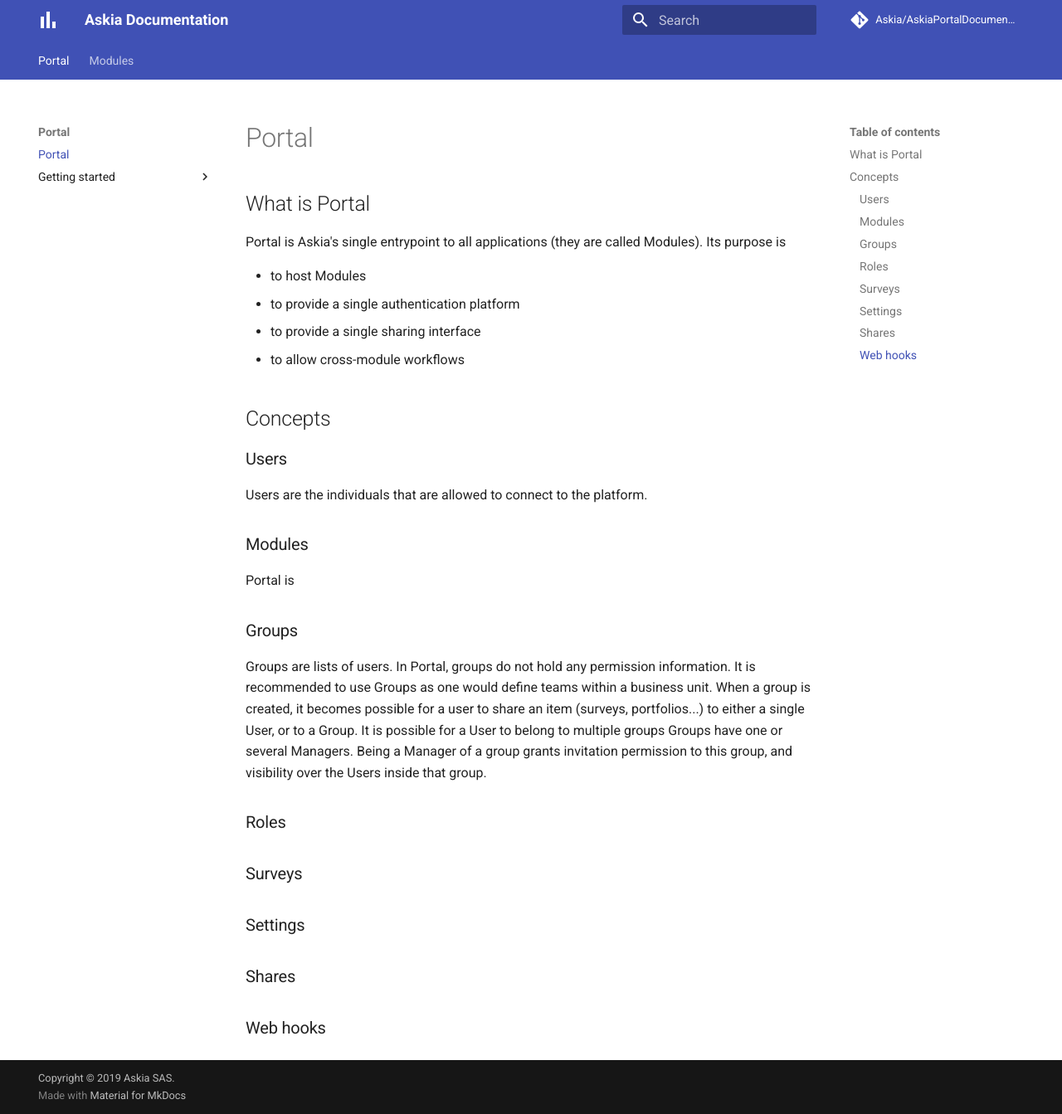
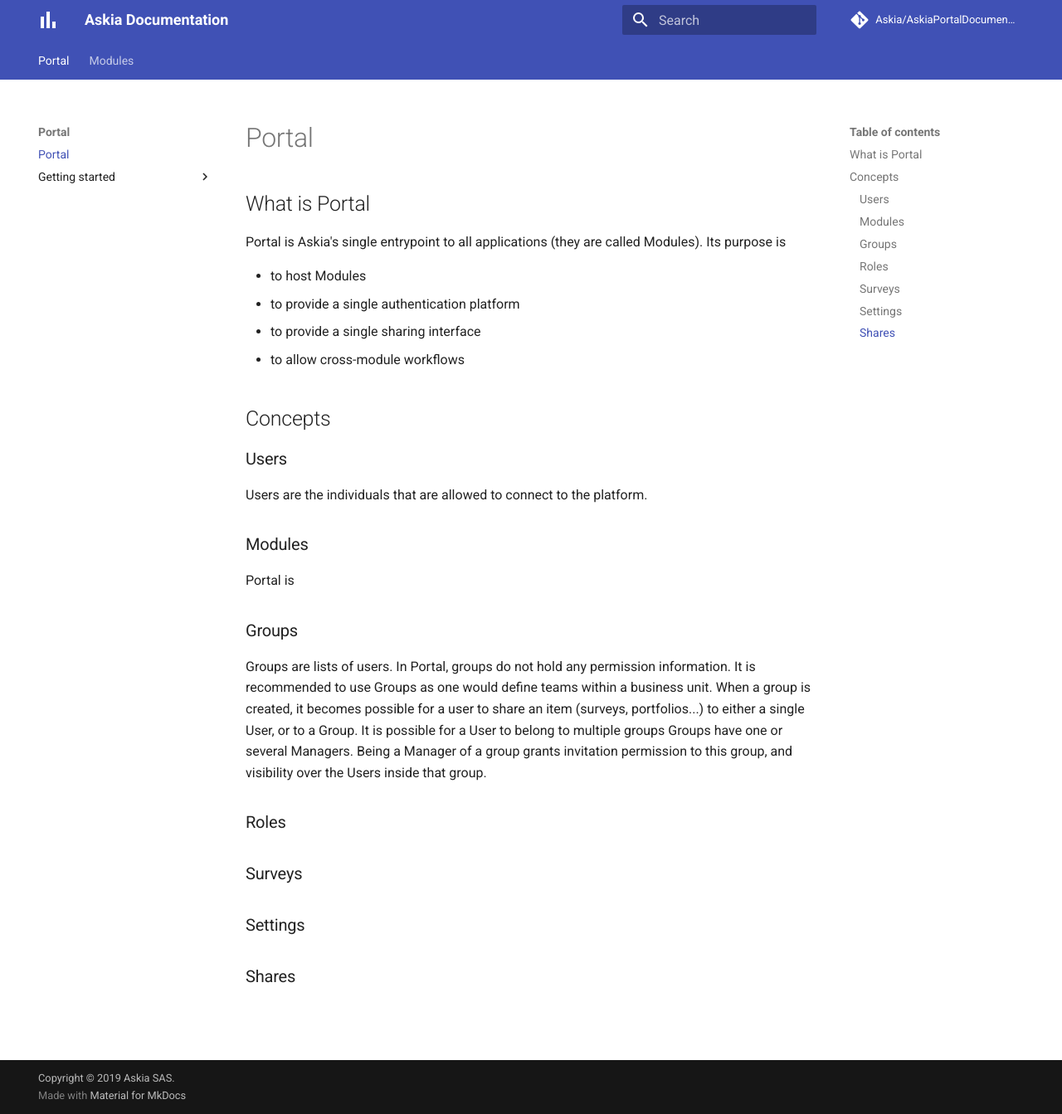
Before and after one commit to Askia/AskiaPortalDocumentation, an MkDocs documentation site: the page built from docs/Portal/index.md, in a window 1280 px wide and 1343 px high. Shown: the whole window at 83% size. Built offline with MkDocs 1.6.1 and Material for MkDocs 9.7.7, drawn with Linux system fonts in a browser that asks for light colours; comment, search, counter and statistics services are not loaded.

Commit message:
Update index.md

```diff
--- a/docs/Portal/index.md
+++ b/docs/Portal/index.md
@@ -34,5 +34,3 @@
 ### Settings
 
 ### Shares
-
-### Web hooks
```
